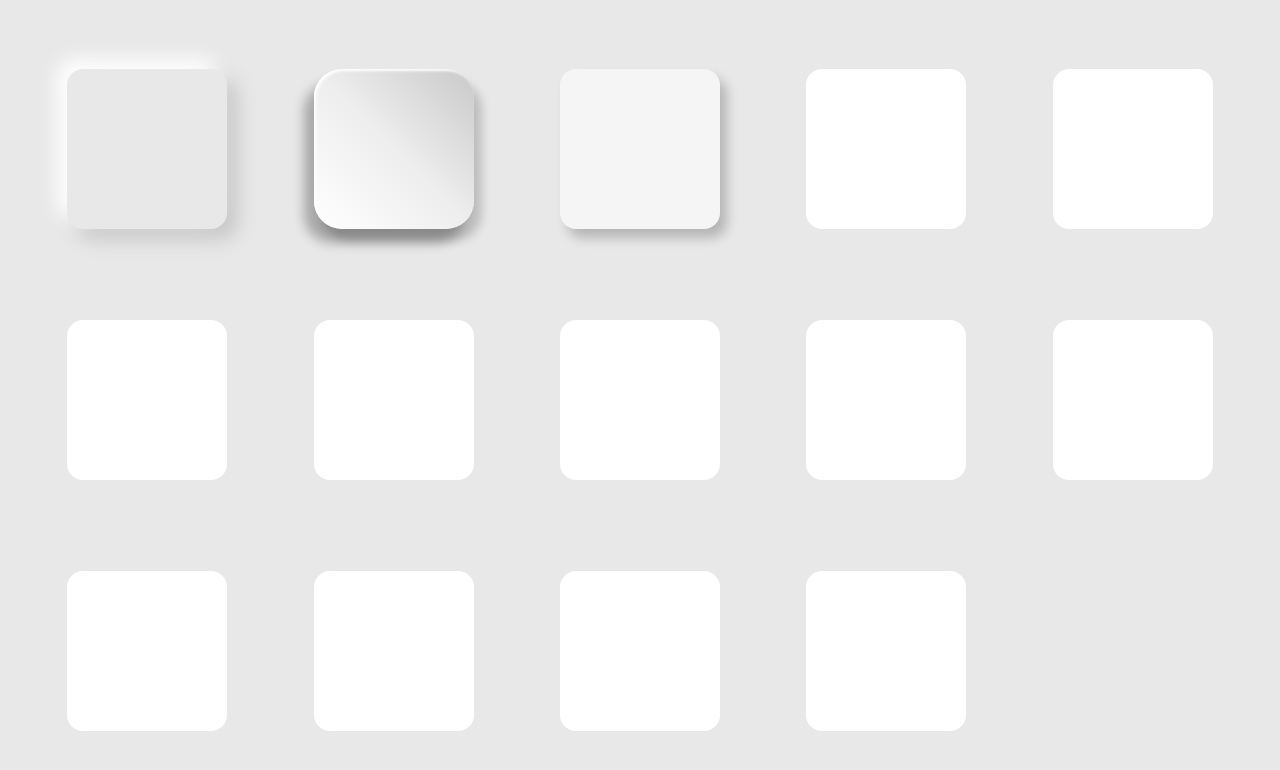
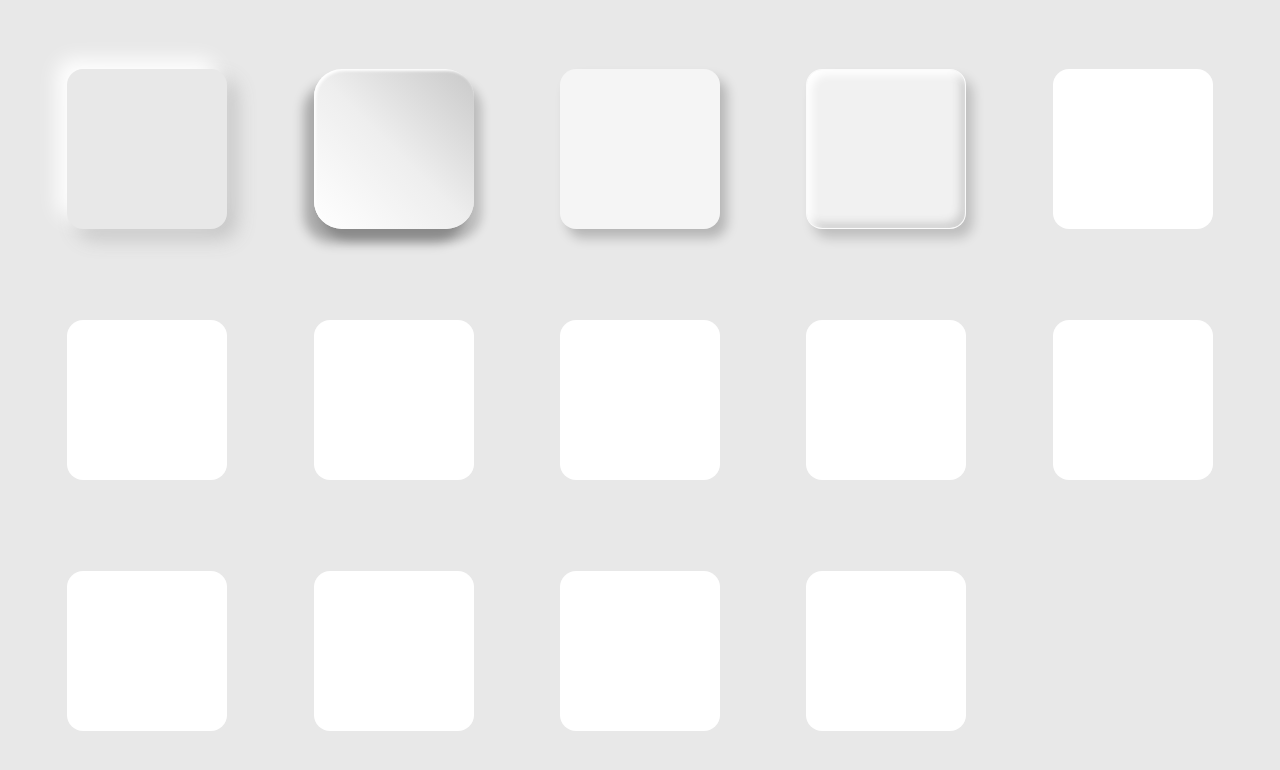
Before and after one commit to im-pira/micro-ui, a React (Vite) app: page /experiments/shapes in a window 1280 px wide. Shown: the top 770 px of the page. Built offline with nearby package versions, Linux system fonts and the light colour scheme; a web font is replaced by a local one.

Commit message:
beveled neumorphism

```diff
--- a/src/experiments/shapes/Shapes.tsx
+++ b/src/experiments/shapes/Shapes.tsx
@@ -13,7 +13,9 @@ export default function Shapes() {
         {/* Drop shadow */}
         <div className="h-40 w-40 rounded-2xl bg-[#f5f5f5] shadow-[7px_9px_12px_rgba(0,0,0,0.22)]" />
 
-        <div className="h-40 w-40 rounded-2xl bg-white" />
+        {/* Beveled / embossed neumorphism */}
+        <div className="h-40 w-40 rounded-2xl bg-[#f1f1f1] shadow-[inset_5px_5px_8px_#fff,inset_-5px_-5px_8px_#cfcfcf,7px_9px_12px_rgba(0,0,0,.18)] border border-white/70" />
+
         <div className="h-40 w-40 rounded-2xl bg-white" />
         <div className="h-40 w-40 rounded-2xl bg-white" />
         <div className="h-40 w-40 rounded-2xl bg-white" />
```
